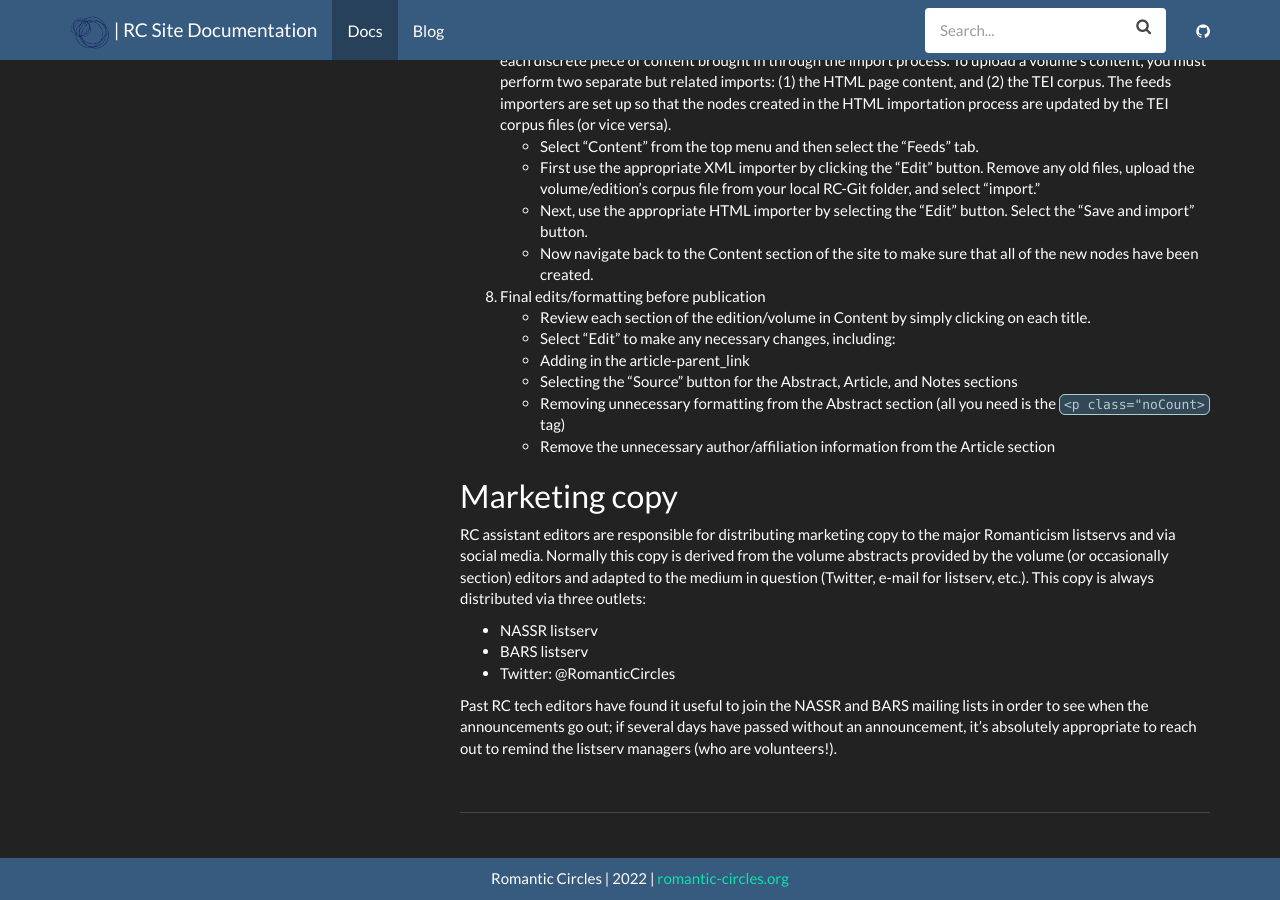
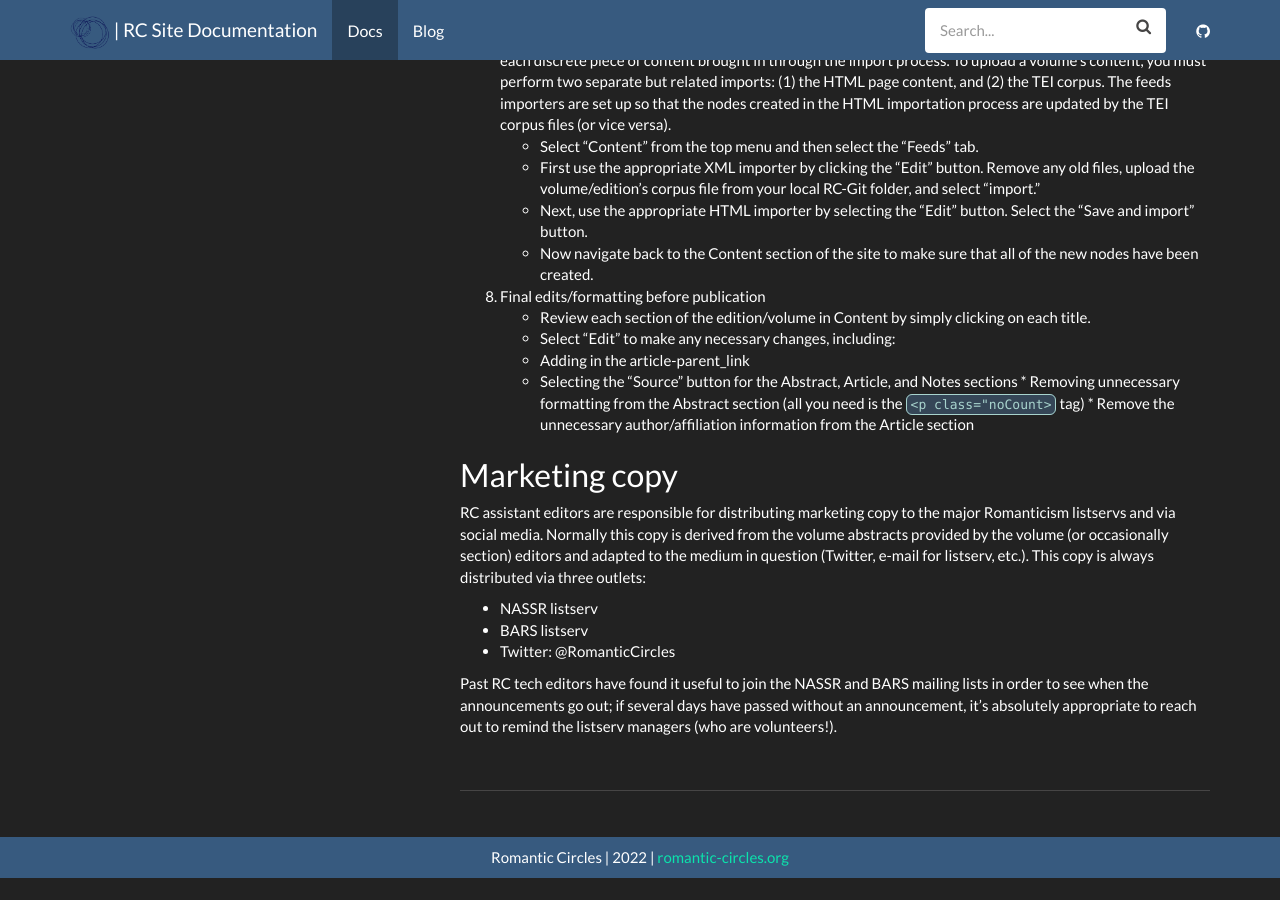
Before and after one commit to steve-kasica/romanticcircles.github.io, a Jekyll site: the page built from _docs/pub-overview.md, in a window 1280 px wide and 900 px high, scrolled down 4511 px. Built offline with Jekyll 4.4.1, drawn with Linux system fonts in a browser that asks for light colours; after the commit the page ends 5389 px from its top, so only the background shows below that; some of the changed text lies outside the part shown.

Commit message:
almost there

```diff
--- a/_docs/pub-overview.md
+++ b/_docs/pub-overview.md
@@ -112,10 +112,10 @@ Once the proofs are approved, the volume is set for publication.
 8. Final edits/formatting before publication
    - Review each section of the edition/volume in Content by simply clicking on each title.
    - Select "Edit" to make any necessary changes, including:
-   + Adding in the article-parent_link
-   + Selecting the "Source" button for the Abstract, Article, and Notes sections
-   + Removing unnecessary formatting from the Abstract section (all you need is the `<p class="noCount>` tag)
-   + Remove the unnecessary author/affiliation information from the Article section
+   * Adding in the article-parent_link
+   * Selecting the "Source" button for the Abstract, Article, and Notes sections
+  * Removing unnecessary formatting from the Abstract section (all you need is the `<p class="noCount>` tag)
+  * Remove the unnecessary author/affiliation information from the Article section
 
 ## Marketing copy
 
```
Also changed, not shown: other parts of _docs/pub-overview.md (+1 -1 lines).
